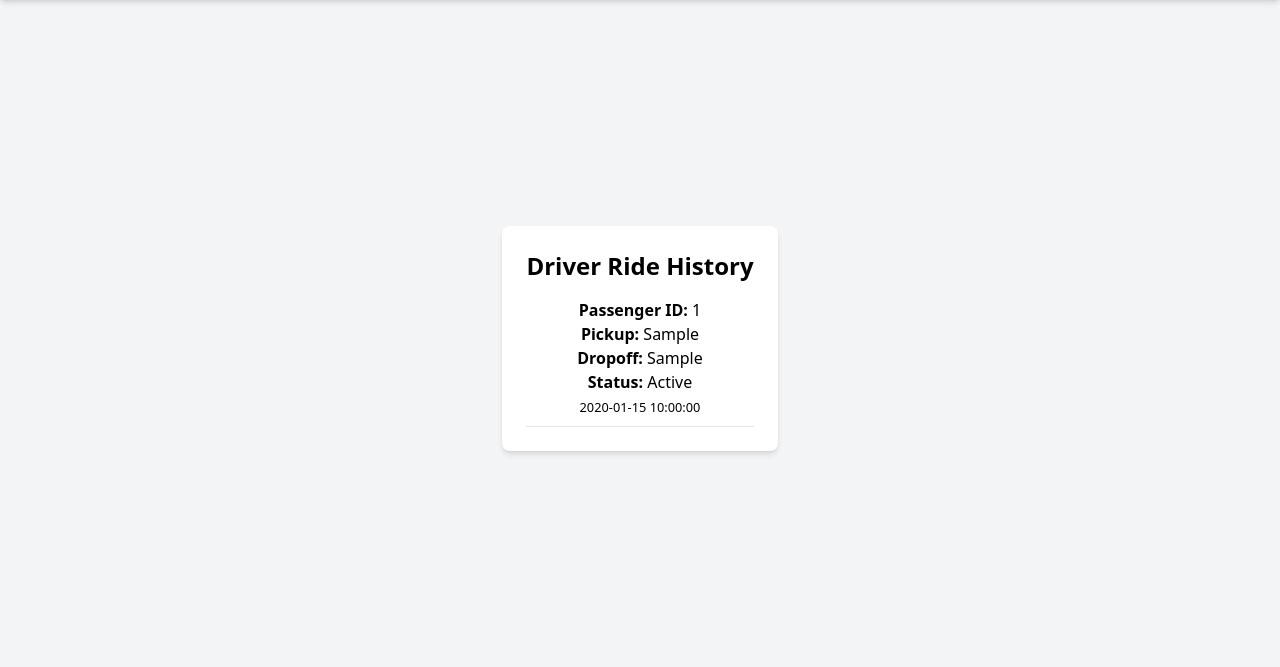
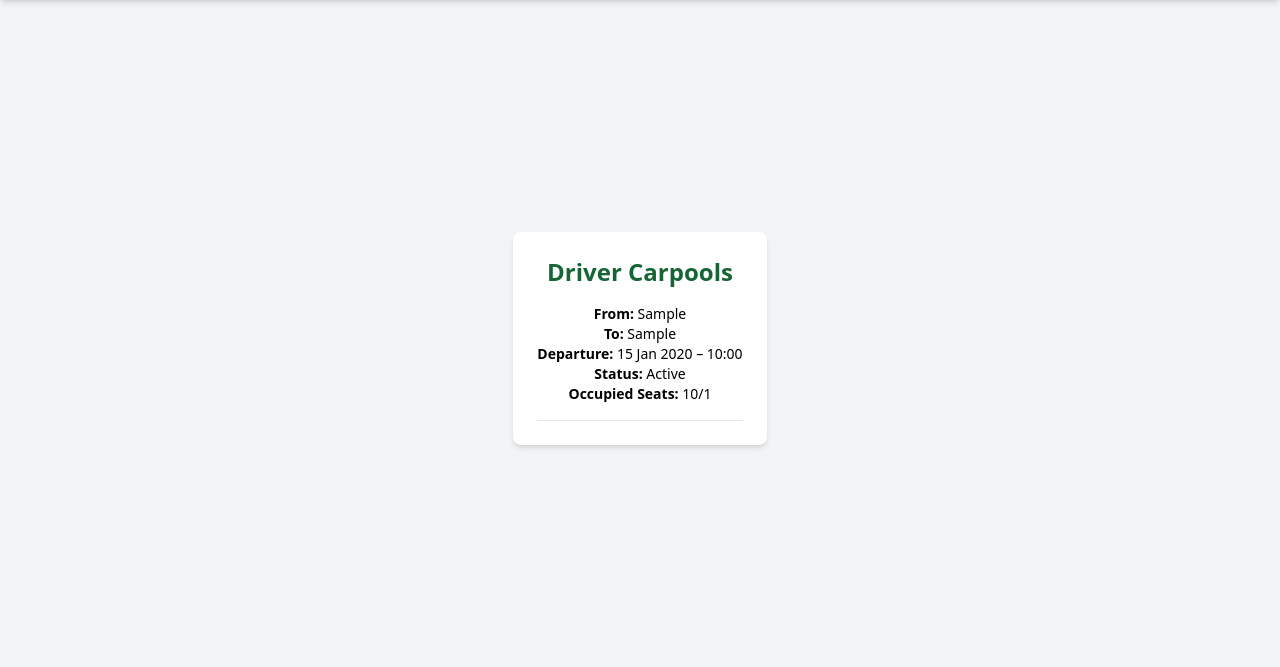
Before and after one commit to theWQLker/Ecoridepool-Ride-testing, a PHP site: template app/templates/driver-ride-history.twig in a window 1280 px wide. Shown: the part 60-727 px from the top of the page. Run offline with PHP 8.4, Linux system fonts and the light colour scheme; the template is opened without the code that fills it: most values are stand-ins (such as "Sample title", 1, 10 or a date in 2020); some libraries are stand-ins or nearby versions.

Commit message:
Prevent starting carpools with 0 passengers and credit payout on completion Update controller and UI to block start if empty and reward +10 credits per passenger

```diff
--- a/app/templates/driver-ride-history.twig
+++ b/app/templates/driver-ride-history.twig
@@ -2,19 +2,36 @@
 
 {% block content %}
 <div class="max-w-2xl mx-auto mt-8 bg-white p-6 rounded-lg shadow-md">
-    <h2 class="text-2xl font-semibold text-center mb-4">Driver Ride History</h2>
+    <h2 class="text-2xl font-semibold text-center mb-4 text-green-800">Driver Carpools</h2>
 
-    {% if rides is empty %}
-        <p class="text-gray-600 text-center">No rides found.</p>
+    {% if carpools is empty %}
+        <p class="text-gray-600 text-center">No carpools found.</p>
     {% else %}
-        <ul class="space-y-4">
-            {% for ride in rides %}
-                <li class="border-b pb-2">
-                    <p><strong>Passenger ID:</strong> {{ ride.passenger_id }}</p>
-                    <p><strong>Pickup:</strong> {{ ride.pickup_location }}</p>
-                    <p><strong>Dropoff:</strong> {{ ride.dropoff_location }}</p>
-                    <p><strong>Status:</strong> {{ ride.status|capitalize }}</p>
-                    <p><small>{{ ride.created_at }}</small></p>
+        <ul class="space-y-6">
+            {% for carpool in carpools %}
+                <li class="border-b pb-4">
+                    <p class="text-sm"><strong>From:</strong> {{ carpool.pickup_location }}</p>
+                    <p class="text-sm"><strong>To:</strong> {{ carpool.dropoff_location }}</p>
+                    <p class="text-sm"><strong>Departure:</strong> {{ carpool.departure_time|date("d M Y – H:i") }}</p>
+                    <p class="text-sm"><strong>Status:</strong> {{ carpool.status|capitalize }}</p>
+                    <p class="text-sm"><strong>Occupied Seats:</strong> {{ carpool.occupied_seats }}/{{ carpool.total_seats }}</p>
+
+                    {% set status = carpool.status|lower %}
+                    {% if status == 'upcoming' %}
+                        <form method="POST" action="/driver/carpools/{{ carpool.id }}/start" class="mt-2">
+                            <button class="bg-yellow-500 hover:bg-yellow-600 text-white text-sm px-4 py-2 rounded
+                                 {% if carpool.occupied_seats == 0 %} opacity-50 cursor-not-allowed {% endif %}"
+                                   {% if carpool.occupied_seats == 0 %} disabled {% endif %}>
+                                      Start Carpool
+                            </button>
+                    {% elseif status == 'in progress' %}
+                        <form method="POST" action="/driver/carpools/{{ carpool.id }}/complete" class="mt-2">
+                            <button class="bg-green-600 hover:bg-green-700 text-white text-sm px-4 py-2 rounded">
+
+                                Complete Carpool
+                            </button>
+                        </form>
+                    {% endif %}
                 </li>
             {% endfor %}
         </ul>
```
Also changed, not shown: app/Controllers/CarpoolController.php (+59 -0 lines).
